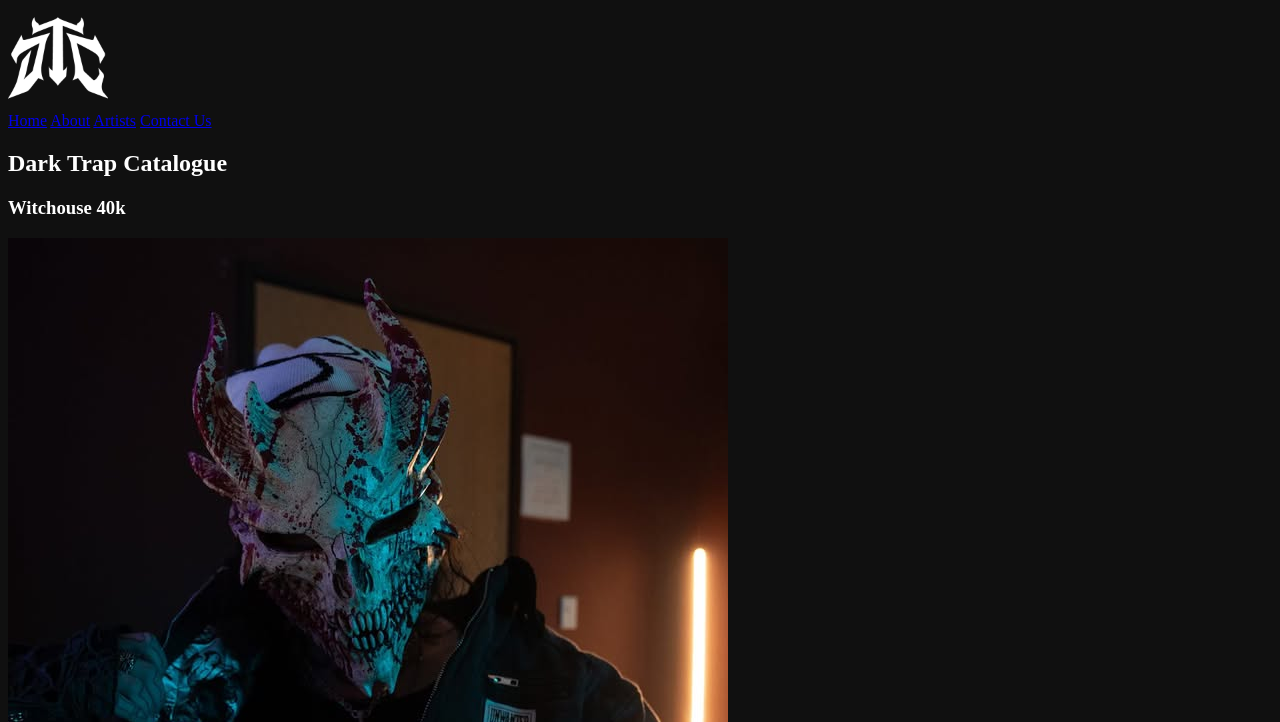
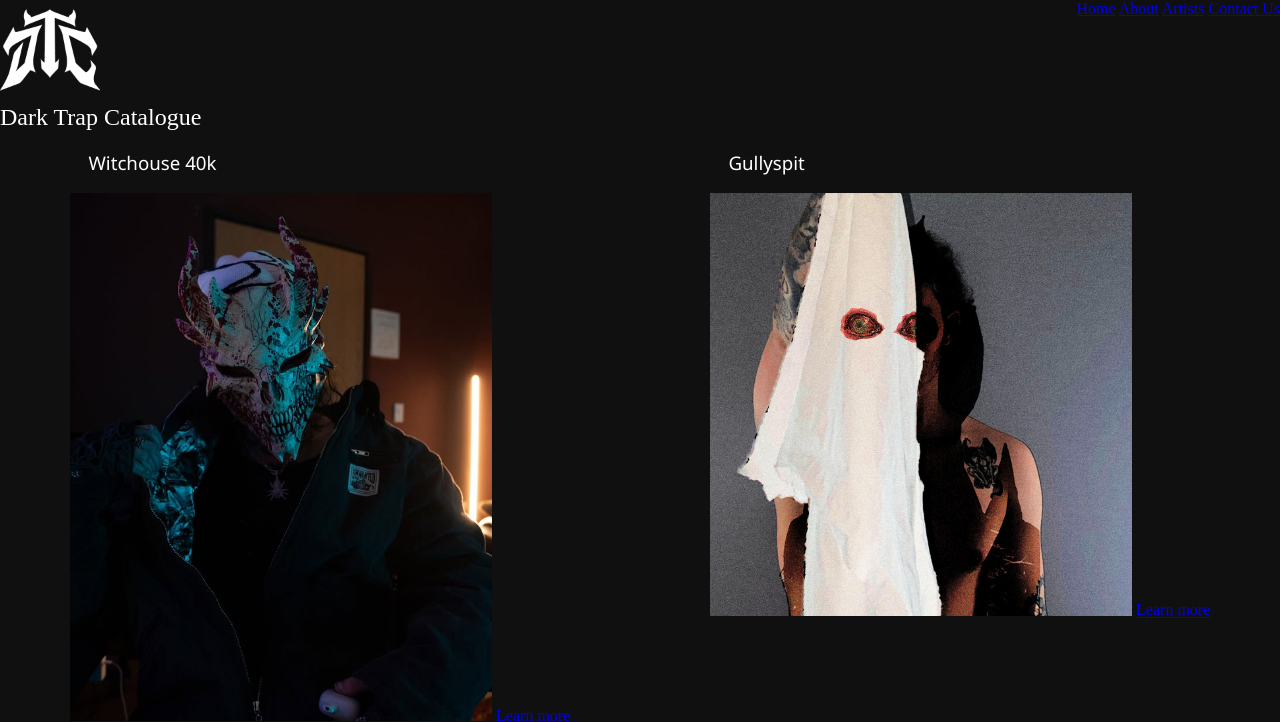
Before and after one commit to 6avin-12/Intro-to-Programming---Gavin-Evalt, a plain HTML site: page Final/index.html in a window 1280 px wide. Shown: the top 722 px of the page. Drawn offline with Linux system fonts and the light colour scheme; files whose address does not match are found by name.

```diff
--- a/Final/style.css
+++ b/Final/style.css
@@ -1,4 +1,44 @@
+* {
+    box-sizing: border-box;
+    margin: 0;
+    padding: 0;
+}
 html {
     color: white;
     background-color: rgb(16, 16, 16);
 }
+h1 {
+    font-family:'Times New Roman', Times, serif;
+    font-weight: 300;
+}
+h2, h3 {
+    font-family:'Segoe UI', Tahoma, Geneva, Verdana, sans-serif;
+    font-weight: 100;
+    padding: 1em;
+}
+p {
+    font-family:Georgia, 'Times New Roman', Times, serif;
+    padding: 1em;
+}
+img {
+    max-width: 100%;
+    width: 33vw;
+    height: auto;
+}
+
+header {
+    display: flex;
+    justify-content: space-between;
+}
+/*homepage artists and images*/
+.container {
+    display: flex;
+    justify-content: space-around;
+    flex-wrap: wrap;
+}
+/*artists page container*/
+.artists-container > section {
+    display: flex;
+    margin: 2em;
+    background-color: rgb(28, 28, 28);
+}
```
